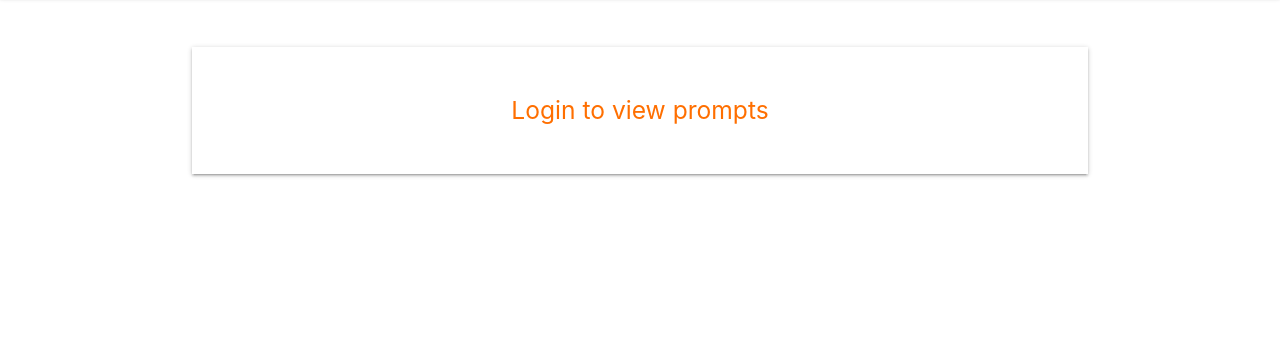
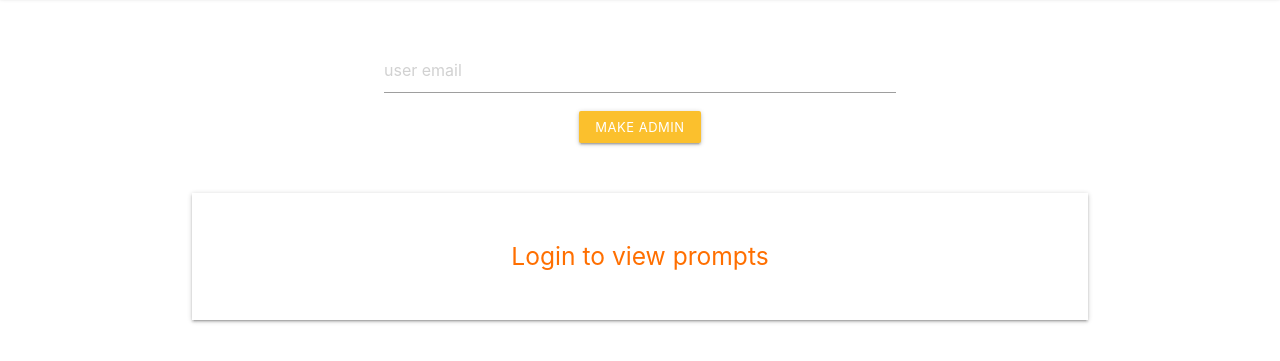
Before and after one commit to schmidgallm/firebase-auth, a plain HTML site: page index.html in a window 1280 px wide. Shown: the part 67-428 px from the top of the page. Drawn offline with nearby package versions, Linux system fonts and the light colour scheme; no server answers.

Commit message:
adding admin form and css

```diff
--- a/index.html
+++ b/index.html
@@ -63,6 +63,12 @@
           </div>
         </div>
       </nav>
+
+      <!-- Admin control -->
+      <form class="container center-align admin-actions">
+        <input type="email" placeholder="user email" id="admin-email" required />
+        <button class="btn-small yellow darken-2">Make Admin</button>
+      </form>
 
       <ul class="sidenav" id="mobile-demo">
         <li class="logged-in">
--- a/static/css/style.css
+++ b/static/css/style.css
@@ -24,6 +24,15 @@ nav ul li a > span {
   text-align: center;
 }
 
+.admin-actions {
+  width: 40%;
+  margin: 50px auto;
+}
+
+.admin-actions button {
+  margin-top: 10px;
+}
+
 /* Prompt Container */
 .prompt-container {
   margin-top: 50px;
```
